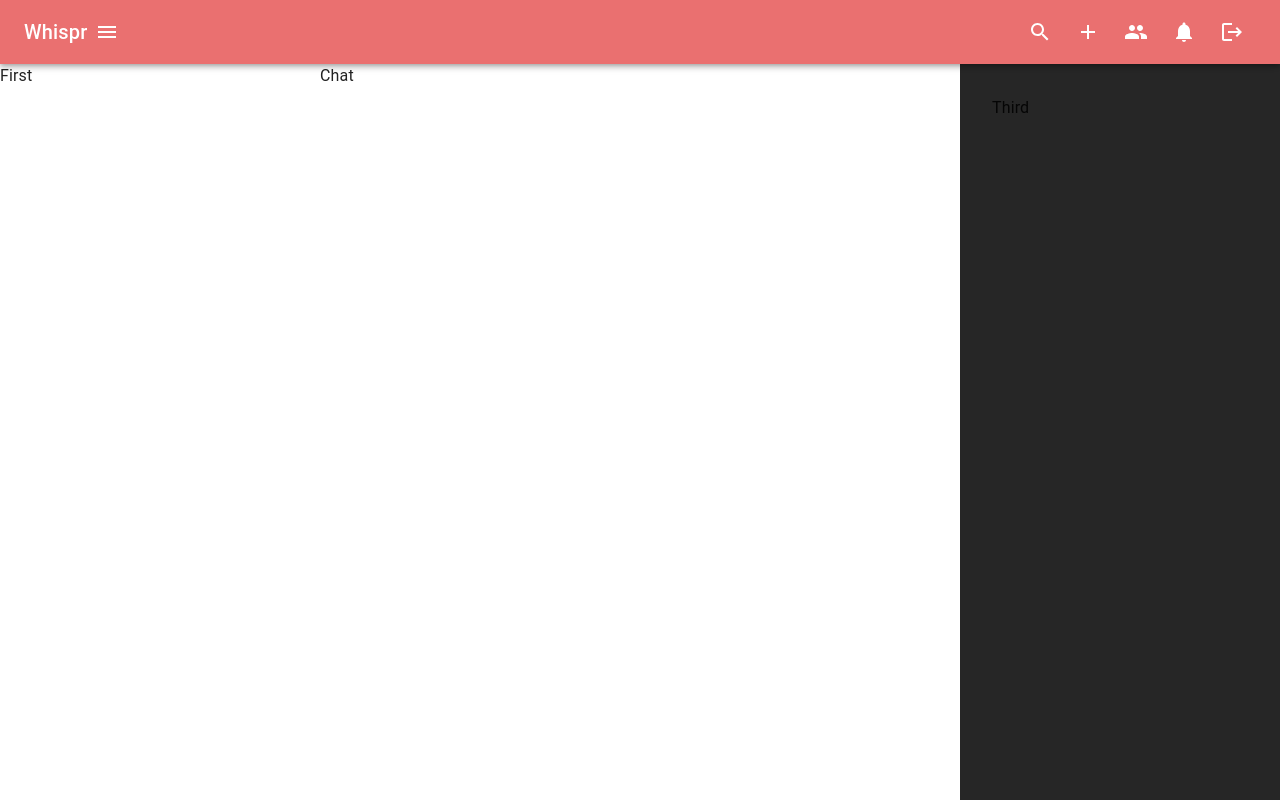
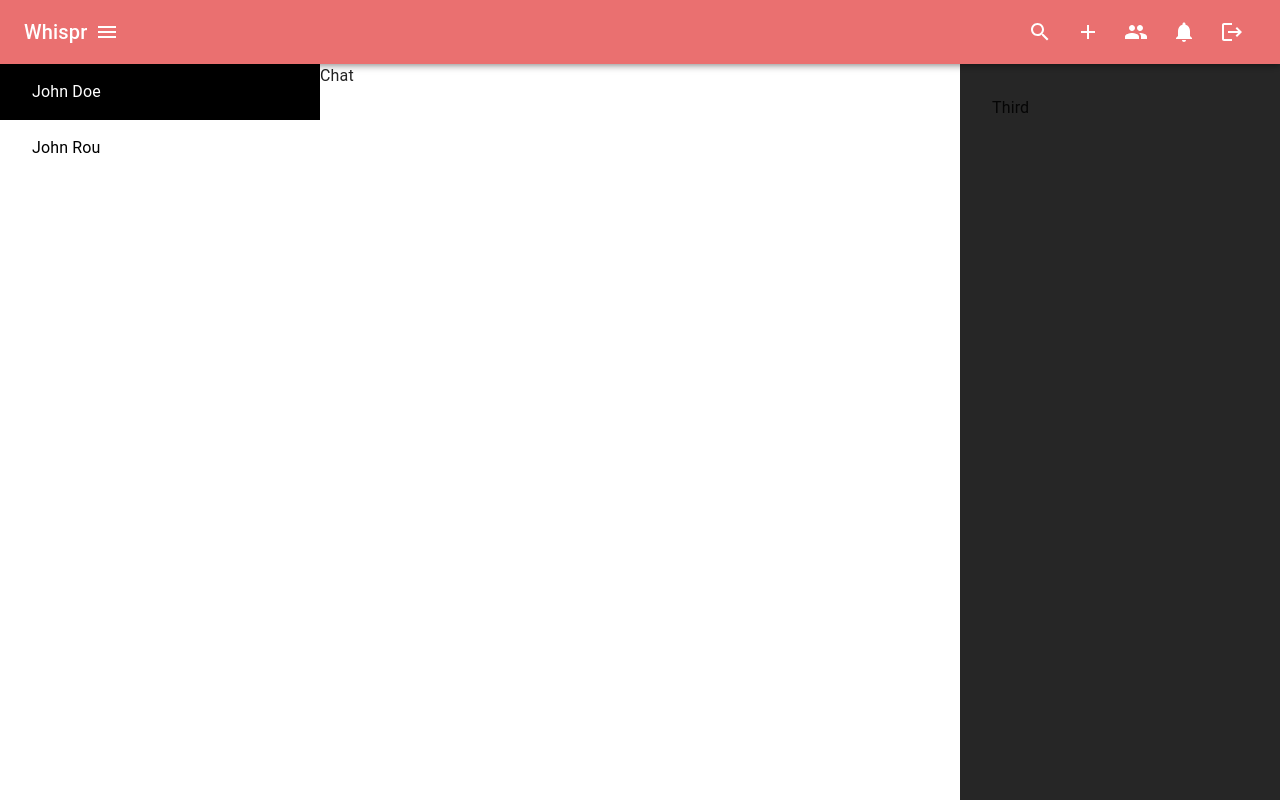
Before and after one commit to bhumi-rastogi/S47_Bhumi_Capstone_Whispr, a React (Vite) app in the folder client/: page /chat/1 in a window 1280 px wide. Built offline with nearby package versions, Linux system fonts and the light colour scheme.

Commit message:
adding avatar

```diff
--- a/client/src/components/layout/AppLayout.jsx
+++ b/client/src/components/layout/AppLayout.jsx
@@ -2,9 +2,19 @@
 import React from "react";
 import Header from "./Header";
 import Title from "../shared/Title";
+import ChatList from "../specific/ChatList";
+import { sampleChats } from "../../constants/SampleData";
+import { useParams } from "react-router-dom";
 
 const AppLayout = () => (WrappedaComponent) => {
   return (props) => {
+const params = useParams();
+    const chatId = params.chatId;
+
+    const handleDeleteChat = (e, _id, groupChat) => {
+      e.preventDefault();
+      console.log("Delete Chat", _id, groupChat);
+    }
     return (
       <>
         <Title />
@@ -19,17 +29,14 @@
             }}
             height={"100%"}
           >
-            First
+            <ChatList
+              chats={sampleChats}
+              chatId={chatId}
+              handleDeleteChat={handleDeleteChat}
+            />
           </Grid>
 
-          <Grid
-            item
-            xs={12}
-            sm={8}
-            md={5}
-            lg={6}
-            height={"100%"}
-          >
+          <Grid item xs={12} sm={8} md={5} lg={6} height={"100%"}>
             <WrappedaComponent {...props} />
           </Grid>
 
--- /dev/null
+++ b/client/src/components/shared/AvtarCard.jsx
@@ -0,0 +1,11 @@
+import React from 'react'
+
+const AvtarCard = ({avtar = []}) => {
+  return (
+    <div>
+
+    </div>
+  )
+}
+
+export default AvtarCard
--- /dev/null
+++ b/client/src/components/shared/ChatItem.jsx
@@ -0,0 +1,64 @@
+import { Typography, Box,Stack, Avatar } from "@mui/material";
+import { Link } from "../styles/StyledComponents";
+import React, {memo} from "react";
+import AvatarCard from "./AvtarCard";
+
+const ChatItem = ({
+  avatar = [],
+  name,
+  _id,
+  groupChat = false,
+  sameSender,
+  isOnline,
+  newMessageAlert,
+  index = 0,
+  handleDeleteChat,
+}) => {
+  return (
+    <Link
+    sx={{
+      padding: "0",
+    }}
+    to={`/chat/${_id}`} onContextMenu={(e) => handleDeleteChat(e, _id, groupChat)}>
+      <div
+        style={{
+          display: "flex",
+          gap: "1rem",
+          alignItems: "center",
+          padding: "1rem",
+          backgroundColor: sameSender ? "black" : "unset",
+          color: sameSender ? "white" : "unset",
+          position: "relative",
+        }}
+      >
+        <AvatarCard avatar = {avatar}/>
+
+        <Stack>
+          <Typography>{name}</Typography>
+          {newMessageAlert && (
+            <Typography>{newMessageAlert.count} New Message</Typography>
+          )}
+        </Stack>
+
+        {
+          isOnline && (
+            <Box
+            sx={{
+              width: "10px",
+              height: "10px",
+              borderRadius : "50%",
+              backgroundColor: "green",
+              position: "absolute",
+              top: "50%",
+              right: "1rem",
+              transform: "translateY(-50%)",
+            }}
+            />
+          )
+        }
+      </div>
+    </Link>
+  );
+};
+
+export default memo(ChatItem);
--- /dev/null
+++ b/client/src/components/specific/ChatList.jsx
@@ -0,0 +1,48 @@
+import { Stack } from "@mui/material";
+import React from "react";
+import ChatItem from "../shared/ChatItem";
+
+const ChatList = ({
+  w = "100%",
+  chats = [],
+  chatId,
+  onlineUsers = [],
+  newMessageAlert = [
+    {
+      chatId: "",
+      count: 0,
+    },
+  ],
+  handleDeleteChat,
+}) => {
+  return (
+    <Stack width={w} direction={"column"}>
+      {chats?.map((data, index) => {
+        const { avatar, _id, name, groupChat, members } = data;
+
+        const newAlert = newMessageAlert.find(
+          ({ chatId }) => chatId === _id
+        );
+
+        const isOnline = members.some((member) => onlineUsers.includes(_id));
+
+        return (
+          <ChatItem
+            index={index}
+            newMessageAlert={newAlert}
+            isOnline={isOnline}
+            avatar={avatar}
+            name={name}
+            _id={_id}
+            key={_id}
+            groupChat={groupChat}
+            sameSender={chatId === _id}
+            handleDeleteChat={handleDeleteChat}
+          />
+        );
+      })}
+    </Stack>
+  );
+};
+
+export default ChatList;
--- a/client/src/components/styles/StyledComponents.jsx
+++ b/client/src/components/styles/StyledComponents.jsx
@@ -1,4 +1,5 @@
-import {styled} from '@mui/material'
+import { styled } from "@mui/material";
+import { Link as LinkComponent } from "react-router-dom";
 
 export const VisuallyHiddenInput = styled("input")({
   border: 0,
@@ -10,4 +11,13 @@
   position: "absolute",
   whiteSpace: "nowrap",
   width: 1,
-})
+});
+
+export const Link = styled(LinkComponent)`
+  text-decoration: none;
+  color: black;
+  padding:1rem;
+  &:hover {
+    background-color: #f0f0f0;
+  }
+`;
--- /dev/null
+++ b/client/src/constants/SampleData.js
@@ -0,0 +1,17 @@
+ export const sampleChats = [
+  {
+    avtar: ["https://www.w3schools.com/howto/img_avtar.png"],
+    name : "John Doe",
+    _id: "1",
+    groupChat: false,
+    members: ["1","2"],
+  },
+
+  {
+    avtar: ["https://www.w3schools.com/howto/img_avtar.png"],
+    name : "John Rou",
+    _id: "2",
+    groupChat: false,
+    members: ["1","2"],
+  },
+];
--- a/client/src/main.jsx
+++ b/client/src/main.jsx
@@ -9,7 +9,8 @@
   <React.StrictMode>
     <HelmetProvider>
       <CssBaseline/>
-      <App/>
+      <div onContextMenu={e=>e.preventDefault
+      ()}><App/></div>
     </HelmetProvider>
   </React.StrictMode>,
 )
```
Also changed, not shown: client/src/components/layout/Header.jsx (+4 -3 lines).
